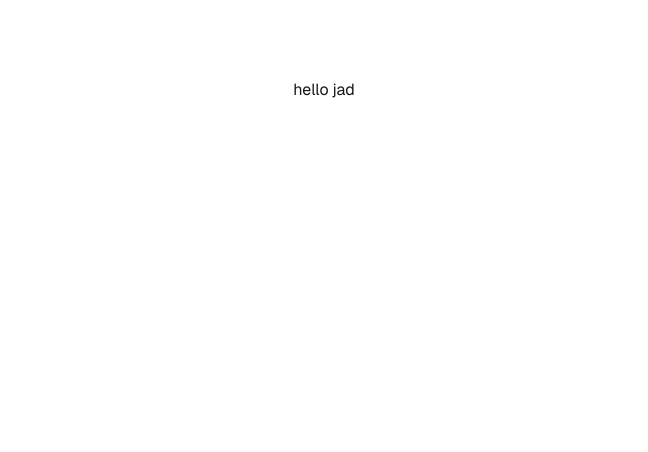
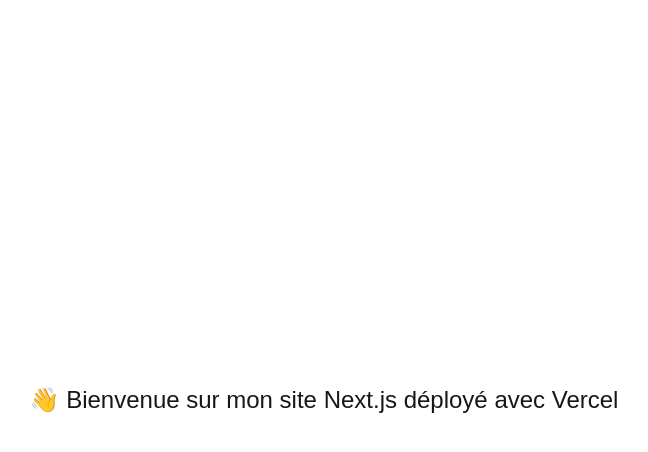
Before and after one commit to jaaad007/nextjs, a Next.js app: page / in a window 1280 px wide. Shown: the top 452 px of the page, without its empty margins (316-964 px from the left). Built offline with nearby package versions, Linux system fonts and the light colour scheme.

Commit message:
Ajout message personnalisé

```diff
--- a/src/app/page.tsx
+++ b/src/app/page.tsx
@@ -1,9 +1,7 @@
-import Image from "next/image";
-
 export default function Home() {
   return (
-    <div className="grid grid-rows-[20px_1fr_20px] items-center justify-items-center min-h-screen p-8 pb-20 gap-16 sm:p-20 font-[family-name:var(--font-geist-sans)]">
-      hello jad
-    </div>
+    <main style={{ display: 'flex', height: '100vh', justifyContent: 'center', alignItems: 'center', fontSize: '24px' }}>
+      👋 Bienvenue sur mon site Next.js déployé avec Vercel
+    </main>
   );
 }
```
